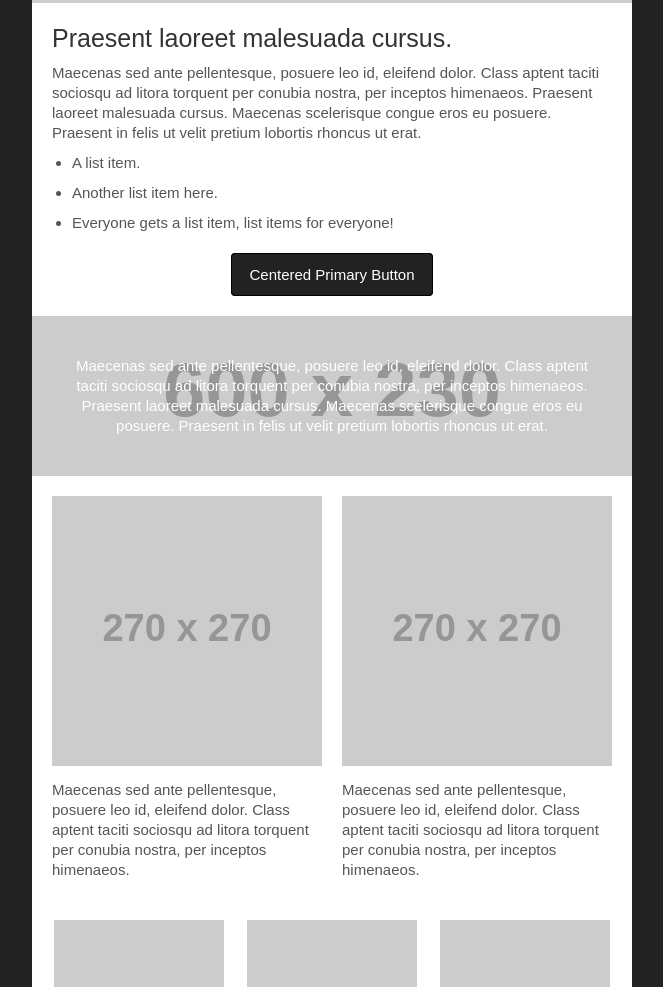
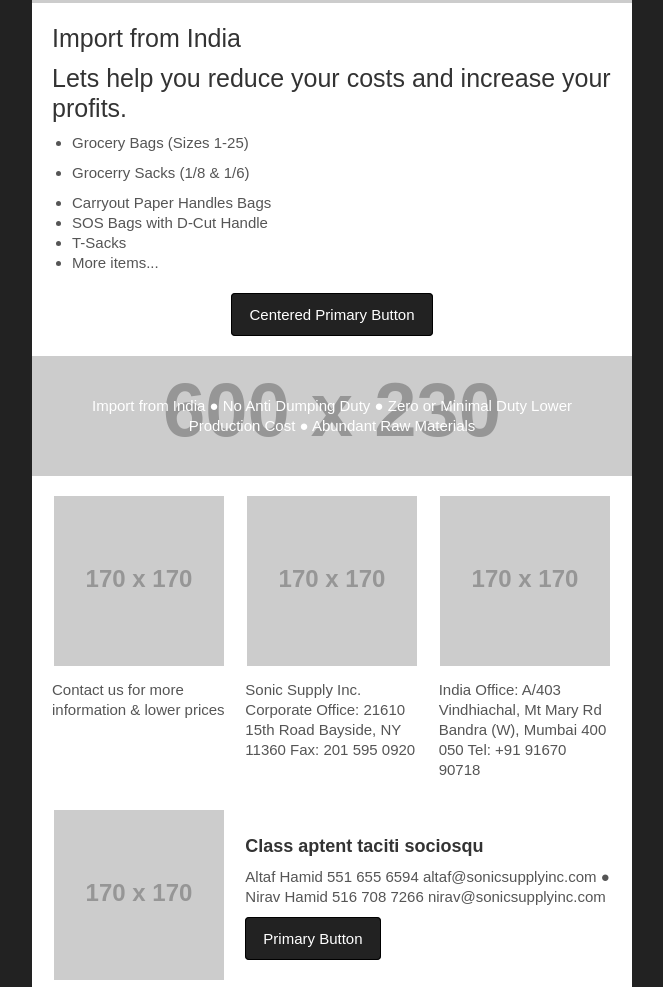
Before and after one commit to salus-sage/email-template, a plain HTML site: page index.html in a window 1280 px wide. Shown: the part 391-1378 px from the top of the page, without its empty margins (308-971 px from the left). Drawn offline with Linux system fonts and the light colour scheme; placeholder pictures from the web are drawn by us.

Commit message:
first version

```diff
--- a/index.html
+++ b/index.html
@@ -266,12 +266,15 @@
                     <table role="presentation" cellspacing="0" cellpadding="0" border="0" width="100%">
                         <tr>
                             <td style="padding: 20px; font-family: sans-serif; font-size: 15px; line-height: 20px; color: #555555;">
-                                <h1 style="margin: 0 0 10px; font-size: 25px; line-height: 30px; color: #333333; font-weight: normal;">Praesent laoreet malesuada&nbsp;cursus.</h1>
-                                <p style="margin: 0 0 10px;">Maecenas sed ante pellentesque, posuere leo id, eleifend dolor. Class aptent taciti sociosqu ad litora torquent per conubia nostra, per inceptos himenaeos. Praesent laoreet malesuada cursus. Maecenas scelerisque congue eros eu posuere. Praesent in felis ut velit pretium lobortis rhoncus ut&nbsp;erat.</p>
+                                <h1 style="margin: 0 0 10px; font-size: 25px; line-height: 30px; color: #333333; font-weight: normal;">Import from India</h1>
+                                <h2 style="margin: 0 0 10px; font-size: 25px; line-height: 30px; color: #333333; font-weight: normal;">Lets help you reduce your costs and increase your profits.</h2>
                                 <ul style="padding: 0; margin: 0; list-style-type: disc;">
-									<li style="margin:0 0 10px 20px;" class="list-item-first">A list item.</li>
-									<li style="margin:0 0 10px 20px;">Another list item here.</li>
-									<li style="margin: 0 0 0 20px;" class="list-item-last">Everyone gets a list item, list items for everyone!</li>
+									<li style="margin:0 0 10px 20px;" class="list-item-first">Grocery Bags (Sizes 1-25)</li>
+									<li style="margin:0 0 10px 20px;">Grocerry Sacks (1/8 & 1/6)</li>
+									<li style="margin: 0 0 0 20px;" class="list-item-last">Carryout Paper Handles Bags</li>
+									<li style="margin: 0 0 0 20px;" class="list-item-last">SOS Bags with D-Cut Handle</li>
+									<li style="margin: 0 0 0 20px;" class="list-item-last">T-Sacks</li>
+									<li style="margin: 0 0 0 20px;" class="list-item-last">More items...</li>
 								</ul>
                             </td>
                         </tr>
@@ -307,7 +310,7 @@
 	                    <table role="presentation" border="0" cellpadding="0" cellspacing="0" width="100%">
 	                        <tr>
 	                            <td valign="middle" style="text-align: center; padding: 40px; font-family: sans-serif; font-size: 15px; line-height: 20px; color: #ffffff;">
-	                                <p style="margin: 0;">Maecenas sed ante pellentesque, posuere leo id, eleifend dolor. Class aptent taciti sociosqu ad litora torquent per conubia nostra, per inceptos himenaeos. Praesent laoreet malesuada cursus. Maecenas scelerisque congue eros eu posuere. Praesent in felis ut velit pretium lobortis rhoncus ut&nbsp;erat.</p>
+	                                <p style="margin: 0;">Import from India  ●  No Anti Dumping Duty  ●  Zero or Minimal Duty  Lower Production Cost  ●  Abundant Raw Materials</p>
 	                            </td>
 	                        </tr>
 	                    </table>
@@ -321,11 +324,11 @@
 	        <!-- Background Image with Text : END -->
 
 	        <!-- 2 Even Columns : BEGIN -->
-	        <tr>
+	        <!--tr>
 	            <td style="padding: 10px; background-color: #ffffff;">
 	                <table role="presentation" cellspacing="0" cellpadding="0" border="0" width="100%">
 	                    <tr>
-	                        <!-- Column : BEGIN -->
+	                        <!-- Column : BEGIN >
 	                        <th valign="top" width="50%" class="stack-column-center">
 	                            <table role="presentation" cellspacing="0" cellpadding="0" border="0" width="100%">
 	                                <tr>
@@ -340,8 +343,8 @@
 	                                </tr>
 	                            </table>
 	                        </th>
-	                        <!-- Column : END -->
-	                        <!-- Column : BEGIN -->
+	                        <!-- Column : END >
+	                        <!-- Column : BEGIN >
 	                        <th valign="top" width="50%" class="stack-column-center">
 	                            <table role="presentation" cellspacing="0" cellpadding="0" border="0" width="100%">
 	                                <tr>
@@ -356,11 +359,11 @@
 	                                </tr>
 	                            </table>
 	                        </th>
-	                        <!-- Column : END -->
+	                        <!-- Column : END >
 	                    </tr>
 	                </table>
 	            </td>
-	        </tr>
+	        </tr-->
 	        <!-- 2 Even Columns : END -->
 
 	        <!-- 3 Even Columns : BEGIN -->
@@ -378,7 +381,8 @@
 	                                </tr>
 	                                <tr>
 	                                    <td style="font-family: sans-serif; font-size: 15px; line-height: 20px; color: #555555; padding: 0 10px 10px; text-align: left;" class="center-on-narrow">
-	                                        <p style="margin: 0;">Maecenas sed ante pellentesque, posuere leo id, eleifend dolor. Class aptent taciti sociosqu ad litora torquent per conubia nostra, per inceptos himenaeos.</p>
+	                                        <p style="margin: 0;">Contact us for more information & lower prices
+						</p>
 	                                    </td>
 	                                </tr>
 	                            </table>
@@ -394,7 +398,7 @@
 	                                </tr>
 	                                <tr>
 	                                    <td style="font-family: sans-serif; font-size: 15px; line-height: 20px; color: #555555; padding: 0 10px 10px; text-align: left;" class="center-on-narrow">
-	                                        <p style="margin: 0;">Maecenas sed ante pellentesque, posuere leo id, eleifend dolor. Class aptent taciti sociosqu ad litora torquent per conubia nostra, per inceptos himenaeos.</p>
+	                                        <p style="margin: 0;"> Sonic Supply Inc. Corporate Office: 21610 15th Road Bayside, NY 11360 Fax: 201 595 0920</p>
 	                                    </td>
 	                                </tr>
 	                            </table>
@@ -410,7 +414,8 @@
 	                                </tr>
 	                                <tr>
 	                                    <td style="font-family: sans-serif; font-size: 15px; line-height: 20px; color: #555555; padding: 0 10px 10px; text-align: left;" class="center-on-narrow">
-	                                        <p style="margin: 0;">Maecenas sed ante pellentesque, posuere leo id, eleifend dolor. Class aptent taciti sociosqu ad litora torquent per conubia nostra, per inceptos himenaeos.</p>
+	                                        <p style="margin: 0;">India Office: A/403 Vindhiachal, Mt Mary Rd Bandra (W), Mumbai 400 050 Tel: +91 91670 90718
+						</p>
 	                                    </td>
 	                                </tr>
 	                            </table>
@@ -444,7 +449,7 @@
 	                                <tr>
 	                                    <td dir="ltr" valign="top" style="font-family: sans-serif; font-size: 15px; line-height: 20px; color: #555555; padding: 10px; text-align: left;" class="center-on-narrow">
 	                                        <h2 style="margin: 0 0 10px 0; font-family: sans-serif; font-size: 18px; line-height: 22px; color: #333333; font-weight: bold;">Class aptent taciti sociosqu</h2>
-	                                        <p style="margin: 0 0 10px 0;">Maecenas sed ante pellentesque, posuere leo id, eleifend dolor. Class aptent taciti sociosqu ad litora torquent per conubia nostra, per inceptos himenaeos.</p>
+	                                        <p style="margin: 0 0 10px 0;">Altaf Hamid 551 655 6594 altaf@sonicsupplyinc.com  ●   Nirav Hamid 516 708 7266 nirav@sonicsupplyinc.com</p>
 	                                        <!-- Button : BEGIN -->
 	                                        <table role="presentation" cellspacing="0" cellpadding="0" border="0" class="center-on-narrow" style="float:left;">
 	                                            <tr>
```
